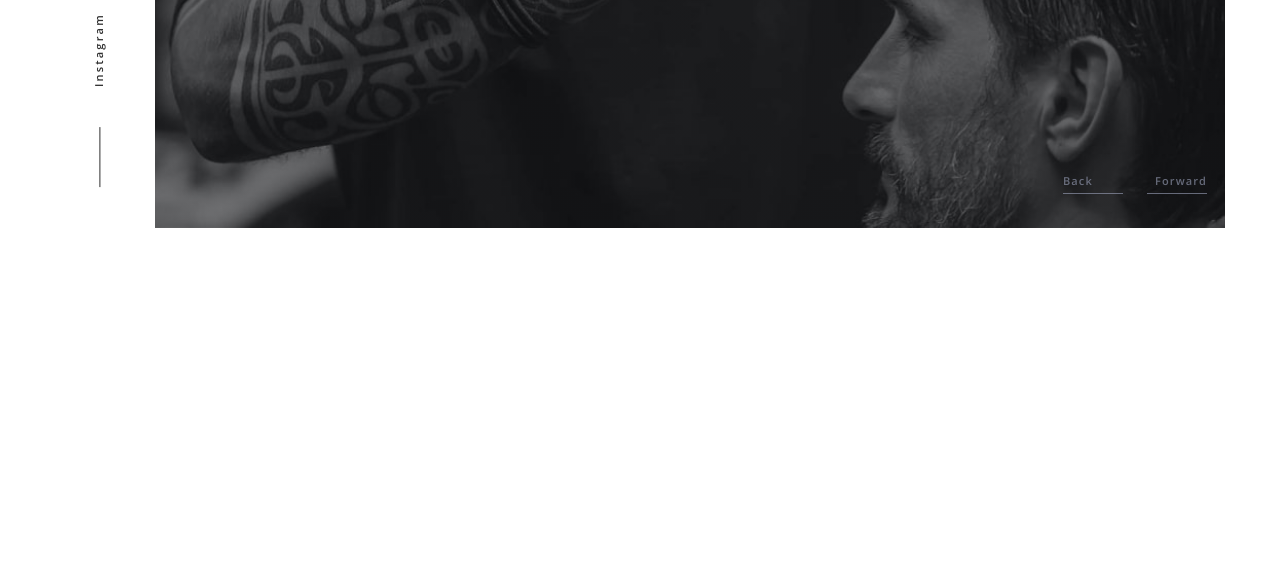
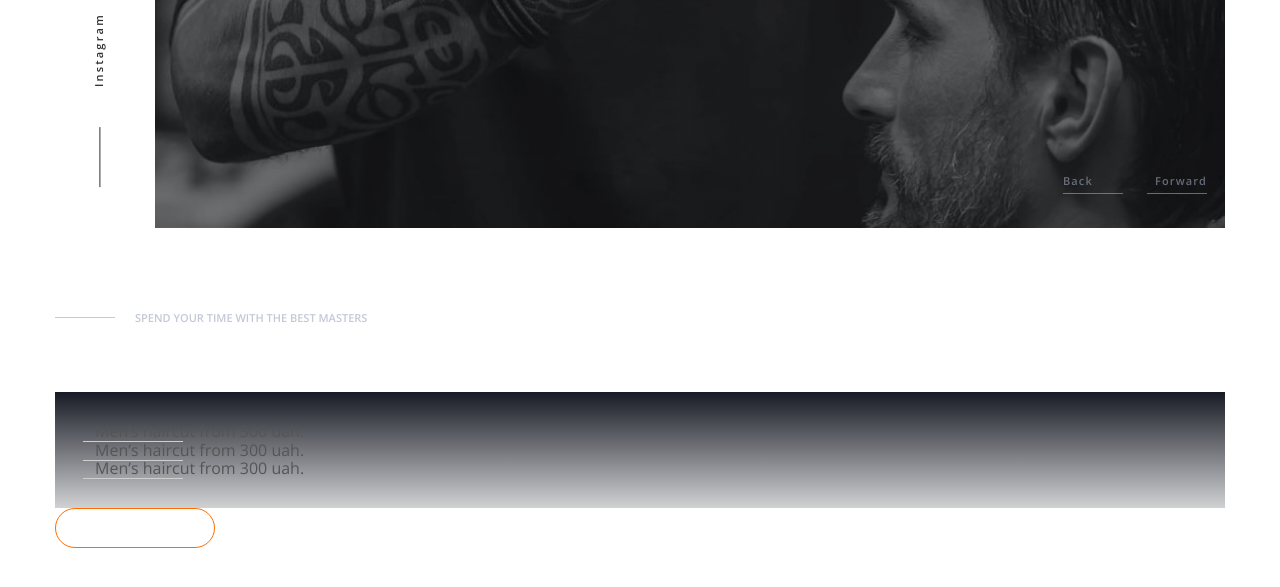
Before and after one commit to GHUserNameDO/vite-barbershop-group-project, a website built with Vite: page src/index.html in a window 1280 px wide. Shown: the part 471-1058 px from the top of the page. Before the commit the page ends 800 px from the top, so only its background shows below. Built offline with nearby package versions, Linux system fonts and the light colour scheme.

Commit message:
add services html & css, update header.css

```diff
--- a/src/css/header.css
+++ b/src/css/header.css
@@ -35,7 +35,6 @@
 
 .header-nav-address-container {
   display: flex;
-  /* justify-content: space-between; */
   align-items: center;
   margin-bottom: 112px;
 }
--- a/src/css/services.css
+++ b/src/css/services.css
@@ -0,0 +1,95 @@
+@media screen and (max-width: 767px) {
+  .services .container {
+    background-color: #111319;
+    background-image: url(../img/mobile-servises-bg.png);
+    background-repeat: no-repeat;
+    background-position: center;
+    background-size: cover;
+  }
+
+  @media screen and (min-resolution: 192dpi) {
+    .services .container {
+      background-color: #111319;
+      background-image: url(../img/mobile-servises-bg@2x.png);
+    }
+  }
+}
+
+.services .container {
+  padding-top: 84px;
+  padding-bottom: 84px;
+}
+
+.services-pretitle-text {
+  display: flex;
+  align-items: center;
+  font-weight: 600;
+  font-size: 11px;
+  text-transform: uppercase;
+  color: rgba(157, 164, 189, 0.6);
+  margin-bottom: 20px;
+}
+
+.services-pretitle-text::before {
+  content: '';
+  margin-right: 20px;
+  width: 60px;
+  height: 1px;
+  background-color: rgba(157, 164, 189, 0.6);
+}
+
+.services-title {
+  font-family: 'Raleway', sans-serif;
+  font-size: 42px;
+  letter-spacing: 0.05em;
+  color: #fff;
+}
+
+.services-and-prices-container {
+  background-image: linear-gradient(
+    180deg,
+    rgb(23, 26, 36),
+    rgba(23, 26, 36, 0.2)
+  );
+}
+
+.services-and-price-list {
+  display: flex;
+  flex-direction: column;
+  padding: 30px 20px 30px 40px;
+}
+
+.services-and-price-list-item-text-span {
+  position: relative;
+}
+.services-and-price-list-item-text-span::after {
+  content: '';
+  height: 1px;
+  bottom: 0;
+  right: 12px;
+  position: absolute;
+  width: 100%;
+  background: #cecece;
+}
+
+.booking-link {
+  display: flex;
+  justify-content: center;
+  align-items: center;
+  width: 160px;
+  height: 40px;
+  border: 1px solid #ff6c00;
+  border-radius: 20px;
+  font-weight: 600;
+  font-size: 12px;
+  letter-spacing: 0.1em;
+  text-transform: uppercase;
+  color: #fff;
+  transition: background-color 250ms cubic-bezier(0.4, 0, 0.2, 1);
+}
+
+.booking-link:hover,
+.booking-link:focus,
+.booking-link:active {
+  background-color: #ff6c00;
+}
--- a/src/partials/services.html
+++ b/src/partials/services.html
@@ -0,0 +1,35 @@
+<section class="services">
+  <div class="container">
+    <p class="services-pretitle-text">Spend your time with the best masters</p>
+    <h2 class="services-title">Services and prices</h2>
+    <div class="services-and-prices-container">
+      <ul class="services-and-price-list">
+        <li class="services-and-price-list-item">
+          <p class="services-and-price-list-item-text">
+            <span class="services-and-price-list-item-text-span"
+              >Men’s haircut</span
+            >
+            from 300 uah.
+          </p>
+        </li>
+        <li class="services-and-price-list-item">
+          <p class="services-and-price-list-item-text">
+            <span class="services-and-price-list-item-text-span"
+              >Men’s haircut</span
+            >
+            from 300 uah.
+          </p>
+        </li>
+        <li class="services-and-price-list-item">
+          <p class="services-and-price-list-item-text">
+            <span class="services-and-price-list-item-text-span"
+              >Men’s haircut</span
+            >
+            from 300 uah.
+          </p>
+        </li>
+      </ul>
+    </div>
+    <a class="booking-link" href="">Online-booking</a>
+  </div>
+</section>
```
